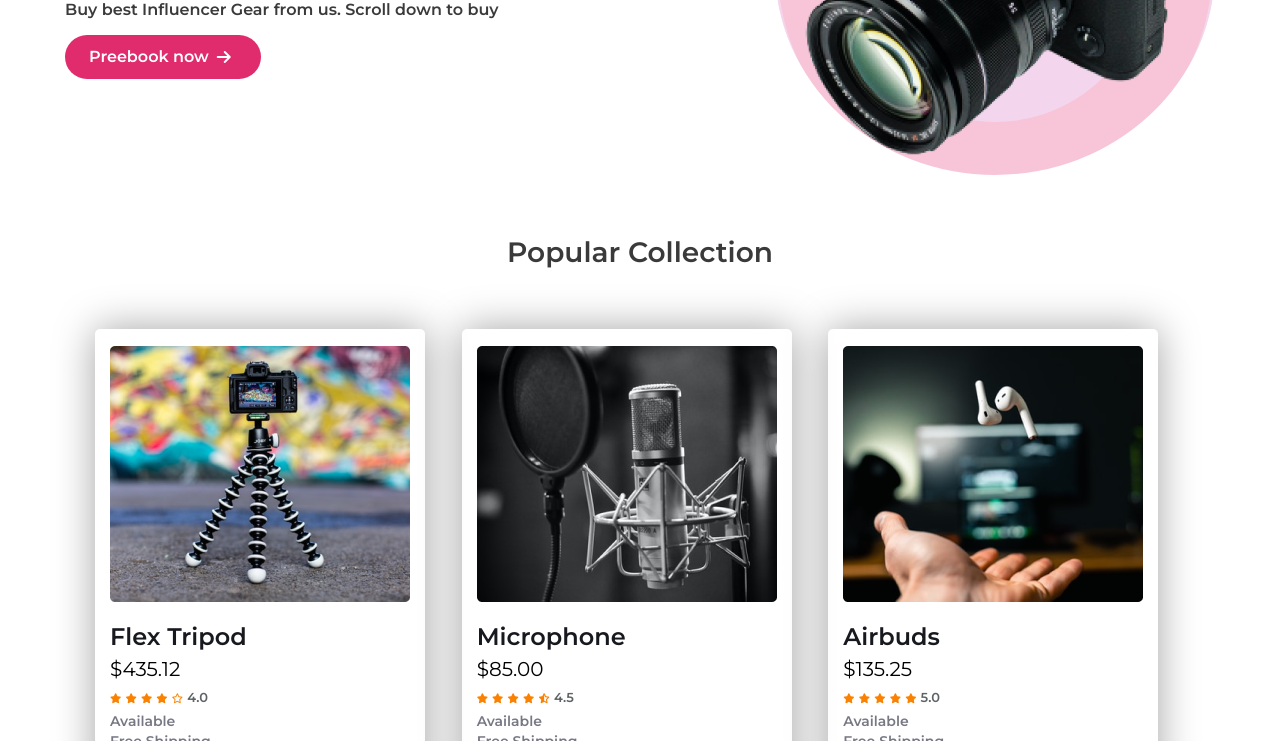
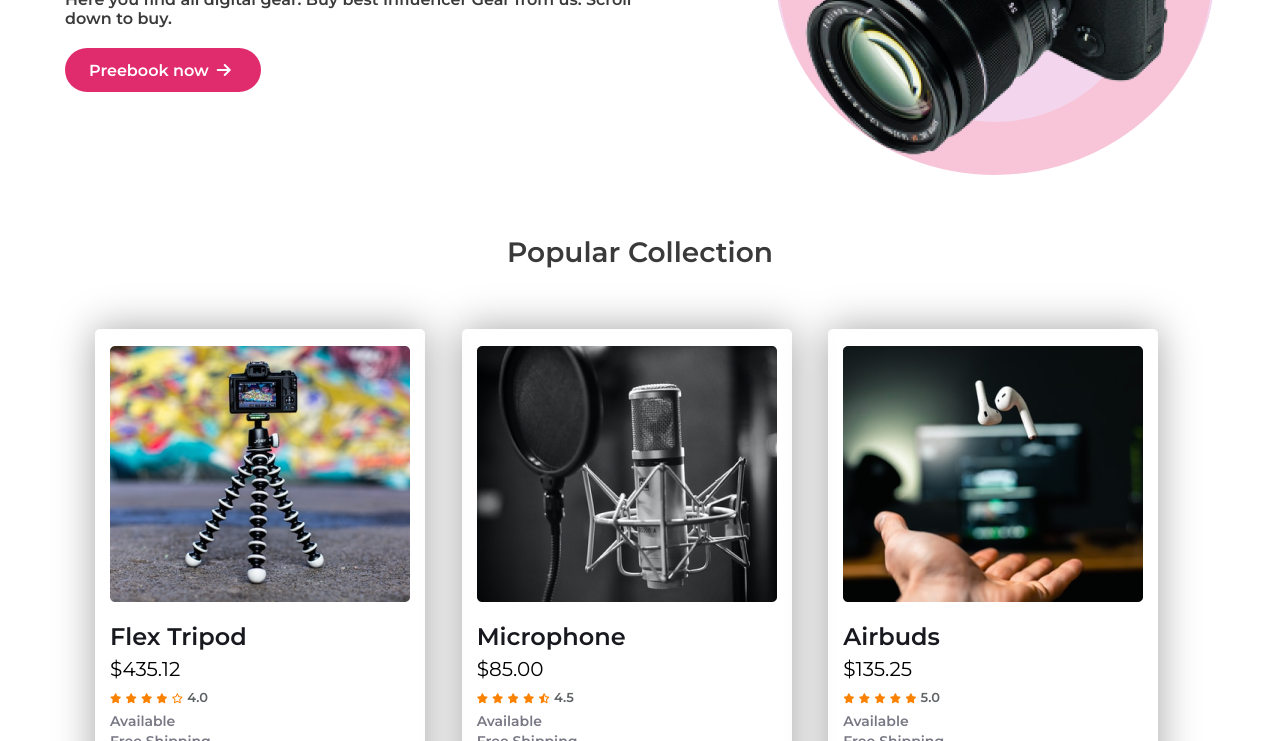
Before and after one commit to nazm0l/influencer-assignment, a plain HTML site: page index.html in a window 1280 px wide. Shown: the part 359-1100 px from the top of the page. Drawn offline with Linux system fonts and the light colour scheme.

Commit message:
final push

```diff
--- a/index.html
+++ b/index.html
@@ -22,7 +22,7 @@
             <div class="banner">
                 <div class="left-banner">
                     <h2>Start your Journey as Influencer</h2>
-                    <p>Buy best Influencer Gear from us. Scroll down to buy</p>
+                    <p>Here you find all digital gear. Buy best Influencer Gear from us. Scroll down to buy.</p>
                     <div class="btn-bg">
                         <a href="#">Preebook now</a>
                         <i class="fas fa-arrow-right"></i>
--- a/style.css
+++ b/style.css
@@ -49,7 +49,7 @@ body{
 
 .left-banner p{
     font-size: 16px;
-    margin: 16px 0px;
+    margin: 20px 0px;
     font-weight: 600;
     color: #3A3A3A;
 }
```
